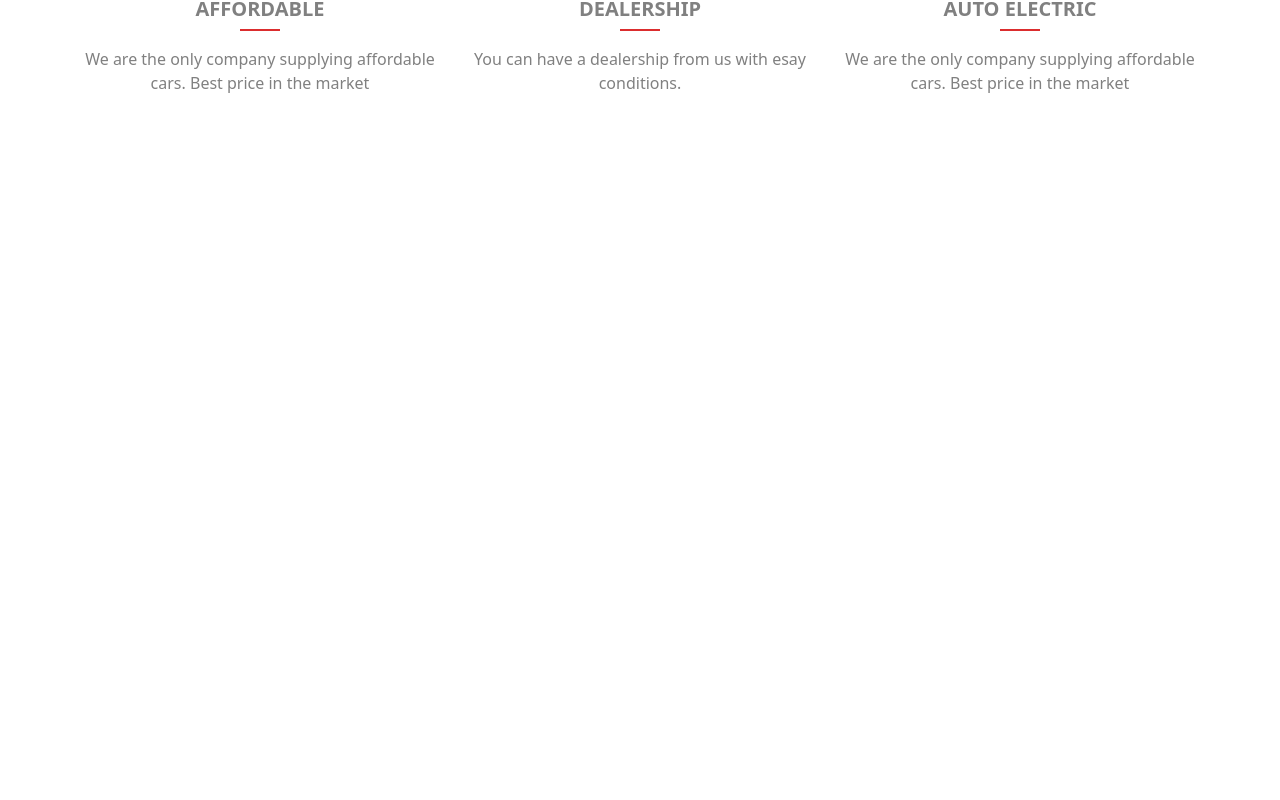
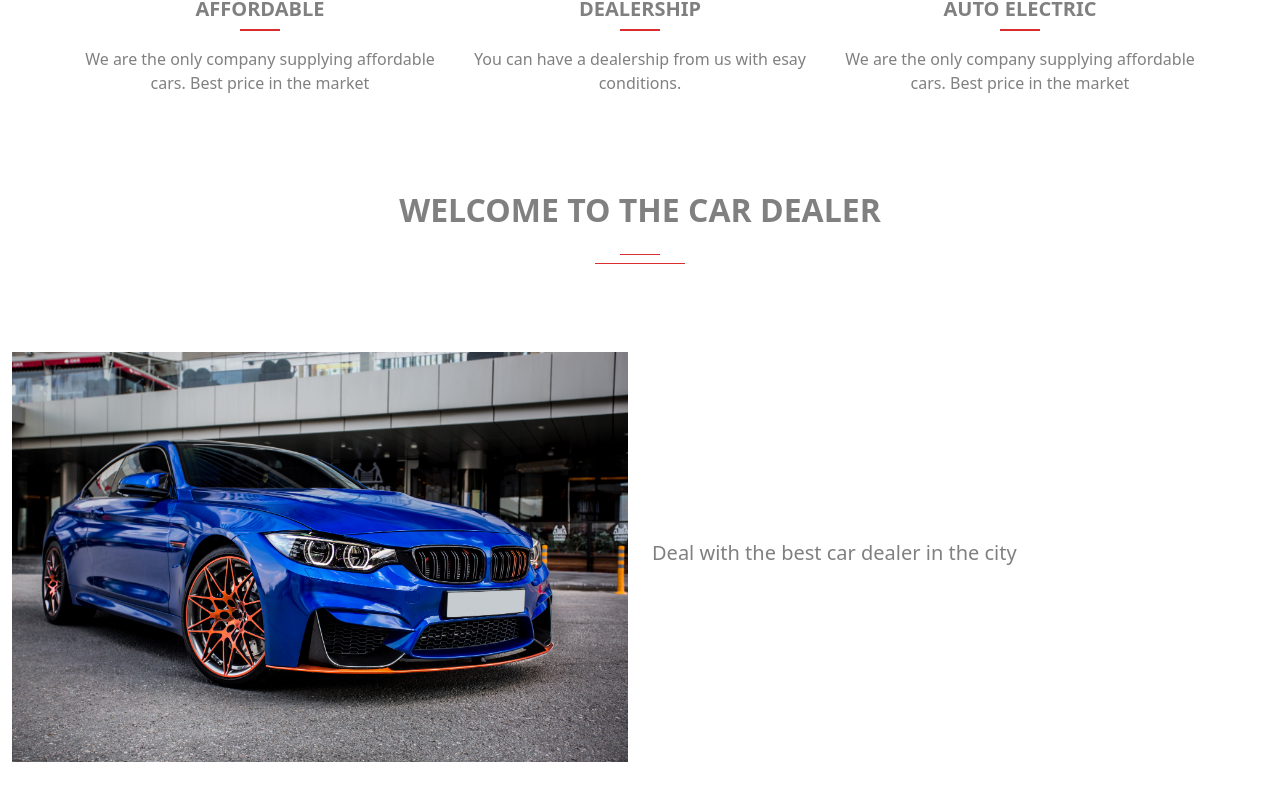
Before and after one commit to asadulR/Auto-Accord-UI, a React (Create React App) app: page / in a window 1280 px wide. Shown: the part 1405-2205 px from the top of the page. Before the commit the page ends 1596 px from the top, so only its background shows below. Built offline with nearby package versions, Linux system fonts and the light colour scheme; no server answers.

Commit message:
welcome section created

```diff
--- a/src/Components/Pages/Home/Home.js
+++ b/src/Components/Pages/Home/Home.js
@@ -2,6 +2,7 @@ import React from 'react';
 import Expert from '../Header/Expert';
 import ChooseUs from './ChooseUs/ChooseUs';
 import HomeSlider from './HomeSlider/HomeSlider';
+import Welcome from './Welcome/Welcome';
 
 const Home = () => {
     return (
@@ -9,6 +10,7 @@ const Home = () => {
             <HomeSlider/>
             <Expert/>
             <ChooseUs/>
+            <Welcome/>
         </main>
     );
 };
--- /dev/null
+++ b/src/Components/Pages/Home/Welcome/Welcome.css
@@ -0,0 +1,27 @@
+.red-line-top{
+    width: 40px;
+    height: 1px;
+    margin: auto;
+    background-color: #db2d2e;
+    transition: 2s;
+}
+.red-line-bottom{
+    width: 90px;
+    height: 1px;
+    margin: 8px auto;
+    background-color: #db2d2e;
+    transition: 2s;
+}
+.welcome-container:hover .red-line-top{
+    width: 200px;
+}
+.welcome-container:hover .red-line-bottom{
+    width: 50px;
+}
+
+.welcome-row:hover .red-line-top{
+    width: 90px;
+}
+.welcome-row:hover .red-line-bottom{
+    width: 40px;
+}
--- /dev/null
+++ b/src/Components/Pages/Home/Welcome/Welcome.js
@@ -0,0 +1,24 @@
+import React from 'react';
+import tesla from '../../../Assets/Images/tesla.jpg';
+import './Welcome.css'
+const Welcome = () => {
+    return (
+        <div className='my-5 welcome-container'>
+            <div className="container-fluid ">
+                <h2 className='text-center fw-bold gray mb-4'>WELCOME TO THE CAR DEALER</h2>
+                <div className='red-line-top '></div>
+                <div className='red-line-bottom'></div>
+                <div className="row mt-3 pt-5 g-4 welcome-row align-items-center">
+                    <div className="col-12 col-md-6">
+                        <img className='img-fluid' src={tesla} alt="" />
+                    </div>
+                    <div className="col-12 col-md-6">
+                        <h5 className='gray'>Deal with the best car dealer in the city</h5>
+                    </div>
+                </div>
+            </div>
+        </div>
+    );
+};
+
+export default Welcome;
```
Also changed, not shown: src/Components/Assets/Images/tesla.jpg (added).
